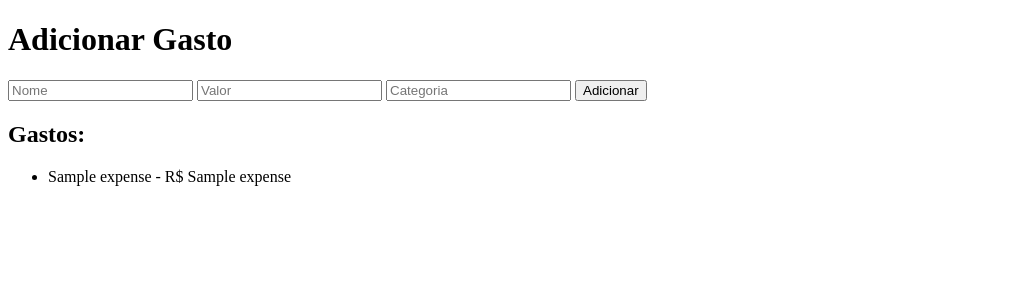
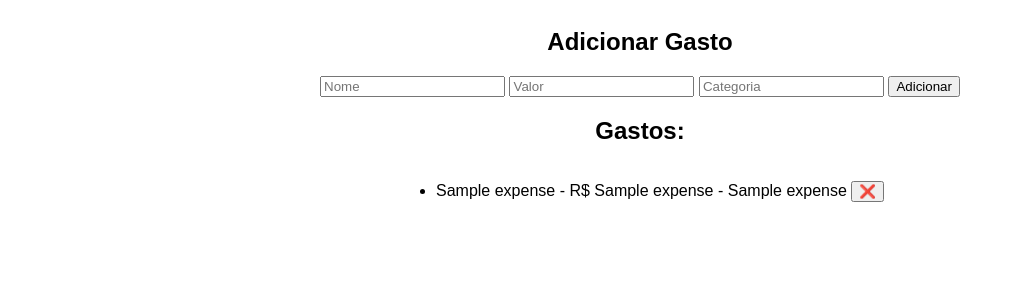
Before and after one commit to JoaoPedroo87/financial_dash, a Flask app: template templates/index.html in a window 1280 px wide. Shown: the top 300 px of the page, without its empty margins (0-1015 px from the left). Run offline with Flask 3, Linux system fonts and the light colour scheme; the template is opened without the code that fills it: most values are stand-ins (such as "Sample title", 1, 10 or a date in 2020).

Commit message:
feat: adição da função deletar e primeiros ajustes no CSS

```diff
--- /dev/null
+++ b/static/style.css
@@ -0,0 +1,14 @@
+.form{
+    font-family: Arial;
+    display: flex;
+    flex-direction: column;
+    justify-content: center;
+    align-items: center;
+}
+.data{
+    font-family: Arial;
+    display: flex;
+    flex-direction: column;
+    justify-content: center;
+    align-items: center;
+}
--- /dev/null
+++ b/tempCodeRunnerFile.py
@@ -0,0 +1 @@
+    app.run(debug=True)
--- a/templates/index.html
+++ b/templates/index.html
@@ -3,9 +3,12 @@
 <head>
     <meta charset="UTF-8">
     <meta name="viewport" content="width=device-width, initial-scale=1.0">
+    <link rel="stylesheet" href="/static/style.css">
     <title>Dashboard Financeiro</title>
 </head>
 <body>
+<section>
+    <div class="form">
         <h1>Adicionar Gasto</h1>
 
         <form action="/add" method="post">
@@ -14,13 +17,23 @@
             <input type="text" name="category" placeholder="Categoria" required>
             <button type="submit">Adicionar</button>
         </form>
-
+    </div>
+</section>
+<section>
+    <div class="data">
         <h2>Gastos:</h2>
 
         <ul>
             {% for expense in expenses %}
-            <li>{{expense[1]}} - R$ {{ expense[2]}}</li>
+                <li>
+                    {{expense[1]}} - R$ {{ expense[2]}} - {{ expense[3]}}
+                    <form action="/delete/{{ expense[0] }}" method="post" style="display: inline;">
+                    <button type="submit">❌</button>
+                    </form>
+                </li>
             {% endfor %}
         </ul>
+    </div>
+</section>
 </body>
 </html>
```
Also changed, not shown: routes/expenses.py (+14 -2 lines). Lines whose indentation alone changed are shown as unchanged.
